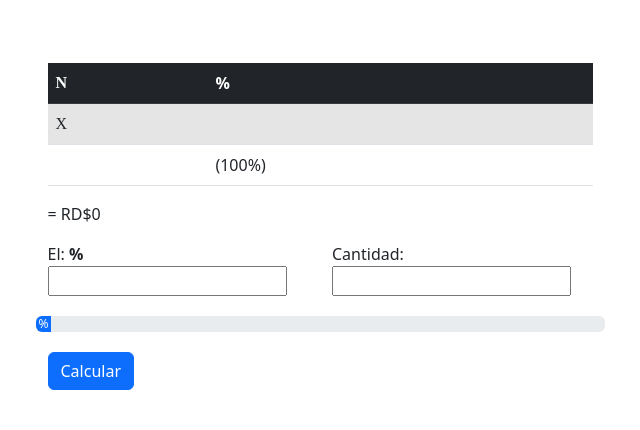
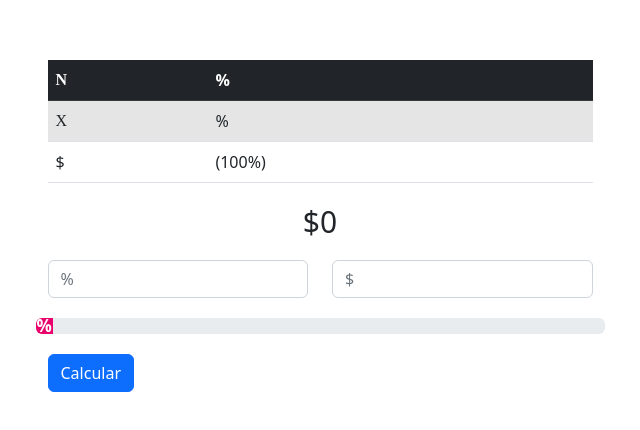
Before and after one commit to jdc0092/calculator-for-percent, a React (Create React App) app: page / in a window 1280 px wide. Shown: the part 174-604 px from the top of the page, without its empty margins (320-960 px from the left). Built offline with nearby package versions, Linux system fonts and the light colour scheme.

Commit message:
fit to design

```diff
--- a/public/index.html
+++ b/public/index.html
@@ -2,6 +2,13 @@
 <html lang="en">
 
 <head>
+  <script>
+    // import InputNumber from "../ComponetNumber/InputNumber.jsx";
+    function ok (props){
+      const ook = props.percent;
+      console.log(ook)
+    }
+  </script>
   <meta charset="utf-8" />
   <link rel="icon" href="%PUBLIC_URL%/favicon.ico" />
   <meta name="viewport" content="width=device-width, initial-scale=1" />
--- a/src/components/ComponentPercent/InputPercent.jsx
+++ b/src/components/ComponentPercent/InputPercent.jsx
@@ -4,8 +4,8 @@ import React from "react";
 function Inputpercent(props) {
     return (
         <div>
-            <label>El: <b>%</b> </label>
-            <input type="text" maxLength="4" onChange={props.percent} />
+            {/* <label>El: <b>%</b> </label> */}
+            <input type="text" className="form-control" maxLength="4" placeholder="%" onChange={props.percent} />
         </div>
     )
 
--- a/src/components/ComponentResult/InputResult.jsx
+++ b/src/components/ComponentResult/InputResult.jsx
@@ -4,8 +4,8 @@ import React from "react";
 function InputResult(props) {
 
     return (
-        <div>
-            <p>= {"RD$" + props.Result.toLocaleString('es-Us')}</p>
+        <div className="infoResult">
+            <p>{"$" + props.Result.toLocaleString('es-Us')}</p>
         </div>
     )
 
--- a/src/components/ComponentsOperations/Operations.jsx
+++ b/src/components/ComponentsOperations/Operations.jsx
@@ -11,17 +11,17 @@ function Operations(props) {
             <table className="table">
                 <thead>
                     <tr className='table-dark'>
-                        <th scope="col" className='mjx-char MJXc-TeX-math-I'>N</th>
+                        <th scope="col" className='fz-20 mjx-char MJXc-TeX-math-I'>N</th>
                         <th scope="col">%</th>
                     </tr>
                 </thead>
                 <tbody>
                     <tr className='table-active'>
                         <td className="mjx-char MJXc-TeX-math-I">X</td>
-                        <td>{props.percent}</td>
+                        <td>{props.percent}%</td>
                     </tr>
                     <tr>
-                        <td>{props.num.toLocaleString('es-Us')}</td>
+                        <td>{props.num.toLocaleString('es-Us')}$</td>
                         <td>({props.numPercent}%)</td>
                     </tr>
                 </tbody>
--- a/src/components/ComponetNumber/InputNumber.jsx
+++ b/src/components/ComponetNumber/InputNumber.jsx
@@ -4,8 +4,8 @@ import React from "react";
 function Inputnumber(props) {
     return (
         <div>
-            <label>Cantidad: </label>
-            <input type="text" onChange={props.number} />
+            {/* <label>Cantidad: </label> */}
+            <input type="text" className="form-control" placeholder="$"  onChange={props.number} />
 
         </div>
 
--- a/src/components/app/App.js
+++ b/src/components/app/App.js
@@ -37,6 +37,7 @@ function App() {
           numPercent={numPercent}
           num={num}
         />
+
         <InputResult
           Result={Result}
         />
--- a/src/components/css/App.css
+++ b/src/components/css/App.css
@@ -1,3 +1,7 @@
+
+.progress-bar{
+    background-color: #ea006d;
+}
 
 .MJXc-TeX-math-I {
     font-family: MJXc-TeX-math-I, MJXc-TeX-math-Ix, MJXc-TeX-math-Iw;
@@ -8,7 +12,9 @@
 }
 
 .progress-bar {
-    padding: 0px 3px;
+    padding: 0px 1px;
+    font-weight: 800;
+    font-size: 17px;
 }
 
 
@@ -21,6 +27,13 @@
 
 .progress {
     padding: 0;
-    margin:  20px 0px !important;
+    margin: 20px 0px !important;
     ;
 }
+
+.infoResult {
+    font-size: 30px;
+    display: flex;
+    justify-content: center;
+    align-items: center;
+}
```
Also changed, not shown: 1 other file (tests, documents, lock files or other folders). Lines whose indentation alone changed are shown as unchanged.
